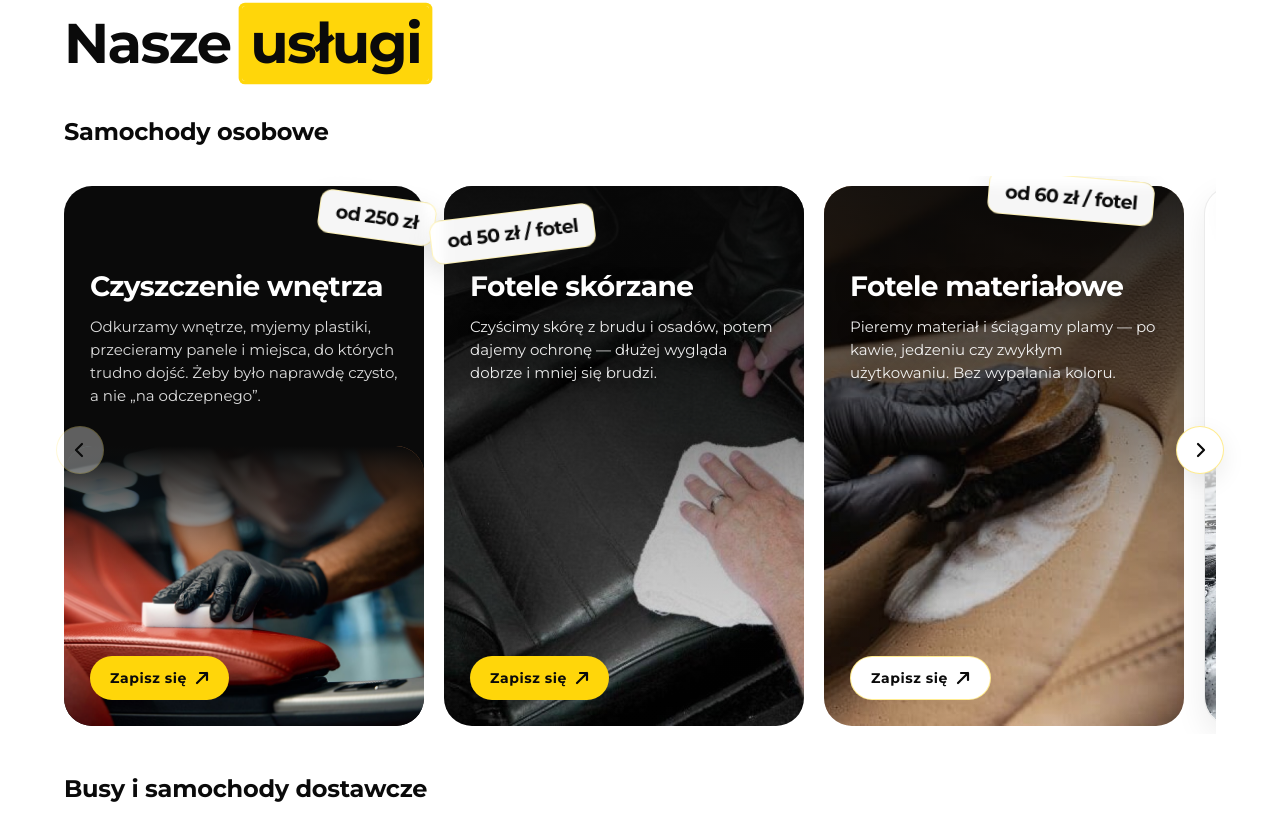
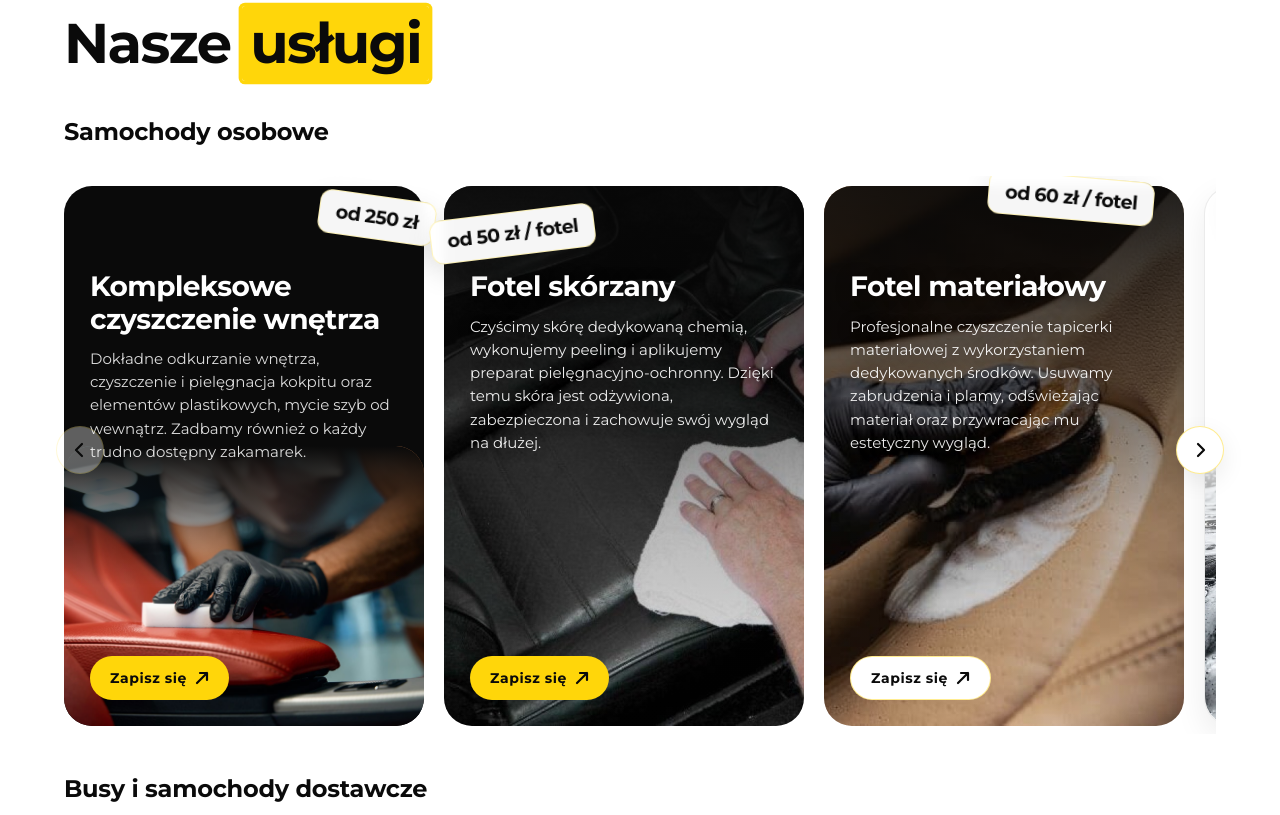
Before and after one commit to fedoniukri-io24-tech/emaro-detailing-site, a Next.js app: page /pl in a window 1280 px wide. Shown: the part 1982-2797 px from the top of the page. Built offline with nearby package versions, Linux system fonts and the light colour scheme; no server answers.

Commit message:
some updates

```diff
--- a/src/i18n/dictionaries/pl.ts
+++ b/src/i18n/dictionaries/pl.ts
@@ -45,7 +45,7 @@ export const pl: Dictionary = {
     hero: {
       lines: ['Premium detailing', 'z dojazdem do Ciebie', 'w Warszawie'],
       accent: 'detailing',
-      pillars: ['Mycie', 'Wnętrze', 'Kabiny'],
+      pillars: ['Osobowy', 'bus', 'ciężarówka'],
       cardLabel: 'Warszawa i okolice',
       cardTitle: 'Podetailujemy Twoje auto?',
       cardSub: 'Przyjedziemy tam, gdzie Ci wygodnie',
@@ -82,50 +82,57 @@ export const pl: Dictionary = {
       ],
       items: {
         'cars-interior': {
-          title: 'Czyszczenie wnętrza',
+          title: 'Kompleksowe czyszczenie wnętrza',
           description:
-            'Odkurzamy wnętrze, myjemy plastiki, przecieramy panele i miejsca, do których trudno dojść. Żeby było naprawdę czysto, a nie „na odczepnego”.',
+            'Dokładne odkurzanie wnętrza, czyszczenie i pielęgnacja kokpitu oraz elementów plastikowych, mycie szyb od wewnątrz. Zadbamy również o każdy trudno dostępny zakamarek.',
           price: 'od 250 zł',
         },
         'cars-seats-leather': {
-          title: 'Fotele skórzane',
+          title: 'Fotel skórzany',
           description:
-            'Czyścimy skórę z brudu i osadów, potem dajemy ochronę — dłużej wygląda dobrze i mniej się brudzi.',
+            'Czyścimy skórę dedykowaną chemią, wykonujemy peeling i aplikujemy preparat pielęgnacyjno-ochronny. Dzięki temu skóra jest odżywiona, zabezpieczona i zachowuje swój wygląd na dłużej.',
           price: 'od 50 zł / fotel',
         },
         'cars-seats-fabric': {
-          title: 'Fotele materiałowe',
+          title: 'Fotel materiałowy',
           description:
-            'Pieremy materiał i ściągamy plamy — po kawie, jedzeniu czy zwykłym użytkowaniu. Bez wypalania koloru.',
+            'Profesjonalne czyszczenie tapicerki materiałowej z wykorzystaniem dedykowanych środków. Usuwamy zabrudzenia i plamy, odświeżając materiał oraz przywracając mu estetyczny wygląd.',
           price: 'od 60 zł / fotel',
         },
         'cars-exterior': {
           title: 'Mycie zewnętrzne',
           description:
-            'Myjemy nadwozie, felgi i opony w trzech etapach. Na koniec czernimy gumę — auto wygląda świeżo.',
+            'Wieloetapowe mycie nadwozia z wykorzystaniem profesjonalnej chemii. Dokładnie oczyszczamy karoserię, felgi i opony, a na koniec aplikujemy dressing na opony dla estetycznego wykończenia i ochrony.',
           price: 'od 150 zł',
         },
         'vans-interior': {
-          title: 'Wnętrze',
+          title: 'Kompleksowe czyszczenie wnętrza',
           description:
-            'Odkurzanie, plastiki, fotele. W busie osobowym i dostawczym zakres jest inny — cenę podamy po obejrzeniu.',
+            'Dokładne odkurzanie, czyszczenie i pielęgnacja kokpitu oraz elementów plastikowych. Mycie szyb od wewnątrz i dokładne oczyszczenie trudno dostępnych miejsc.',
           price: 'od 290 zł',
+        },
+        'vans-seats': {
+          title: 'Czyszczenie foteli',
+          description:
+            'Indywidualna wycena dopasowana do rodzaju pojazdu, liczby foteli oraz zakresu wymaganej pielęgnacji.',
+          price: 'wycena indywidualna',
         },
         'vans-exterior': {
           title: 'Mycie zewnętrzne',
-          description: 'Nadwozie, felgi, opony — to samo trzyetapowe mycie co przy osobówkach.',
+          description:
+            'Wieloetapowe mycie nadwozia z użyciem profesjonalnej chemii, dokładne czyszczenie felg i opon oraz aplikacja dressingu na opony. Czystość i perfekcyjne wykończenie każdego detalu.',
           price: 'od 150 zł',
         },
         'trucks-cabin': {
-          title: 'Kabina',
+          title: 'Kabina ciągnika siodłowego',
           description:
-            'Czyścimy wnętrze i sypialnię, myjemy kabinę z zewnątrz. Wszystko w jednej cenie.',
+            'Kompleksowe czyszczenie i pielęgnacja wnętrza – kokpitu, tapicerki i foteli. Dokładne pranie miejsca do spania oraz podsufitki. W cenie również mycie zewnętrzne kabiny.',
           price: '745 zł / kabina',
         },
         'trucks-full': {
           title: 'Kabina + naczepa',
           description:
-            'Kabina jak wyżej plus mycie naczepy. Jak naczep jest więcej — doliczamy.',
+            'Wszystko, co obejmuje usługa „Kabina ciągnika siodłowego” + mycie zewnętrzne naczepy. Przy większej liczbie naczep – indywidualna wycena.',
           price: '1105 zł / zestaw',
         },
       },
@@ -147,44 +154,49 @@ export const pl: Dictionary = {
       },
       items: {
         'cars-interior': {
-          title: 'Czyszczenie wnętrza',
+          title: 'Kompleksowe czyszczenie wnętrza',
           price: 'od 250 zł',
-          summary: 'Odkurzanie, plastiki, panele — wnętrze na gotowo.',
+          summary: 'Odkurzanie, kokpit, plastiki i szyby od wewnątrz.',
         },
         'cars-seats-leather': {
-          title: 'Fotele skórzane',
+          title: 'Fotel skórzany',
           price: 'od 50 zł / fotel',
-          summary: 'Czyszczenie skóry + ochrona na koniec.',
+          summary: 'Czyszczenie, peeling i preparat ochronny.',
         },
         'cars-seats-fabric': {
-          title: 'Fotele materiałowe',
+          title: 'Fotel materiałowy',
           price: 'od 60 zł / fotel',
-          summary: 'Pranie materiału i ściąganie plam.',
+          summary: 'Czyszczenie tapicerki i usuwanie plam.',
         },
         'cars-exterior': {
           title: 'Mycie zewnętrzne',
           price: 'od 150 zł',
-          summary: 'Nadwozie, felgi, opony — trzy etapy + czernienie gumy.',
+          summary: 'Wieloetapowe mycie + dressing na opony.',
         },
         'vans-interior': {
-          title: 'Wnętrze',
+          title: 'Kompleksowe czyszczenie wnętrza',
           price: 'od 290 zł',
-          summary: 'Odkurzanie, plastiki, fotele. Cena po obejrzeniu busa.',
+          summary: 'Odkurzanie, kokpit, plastiki i szyby od wewnątrz.',
+        },
+        'vans-seats': {
+          title: 'Czyszczenie foteli',
+          price: 'wycena indywidualna',
+          summary: 'Cena zależna od pojazdu, liczby foteli i zakresu.',
         },
         'vans-exterior': {
           title: 'Mycie zewnętrzne',
           price: 'od 150 zł',
-          summary: 'Nadwozie, felgi, opony — trzyetapowe mycie.',
+          summary: 'Wieloetapowe mycie + dressing na opony.',
         },
         'trucks-cabin': {
-          title: 'Kabina',
+          title: 'Kabina ciągnika siodłowego',
           price: '745 zł / kabina',
-          summary: 'Wnętrze, sypialnia i mycie z zewnątrz.',
+          summary: 'Wnętrze, sypialnia, podsufitka + mycie kabiny z zewnątrz.',
         },
         'trucks-full': {
           title: 'Kabina + naczepa',
           price: '1105 zł / zestaw',
-          summary: 'Kabina + mycie naczepy. Kilka naczep — osobno.',
+          summary: 'Kabina ciągnika + mycie naczepy. Kilka naczep — osobno.',
         },
       },
     },
@@ -290,12 +302,13 @@ export const pl: Dictionary = {
       successText: 'Skontaktujemy się z Tobą wkrótce.',
       services: [
         'Kompleksowe czyszczenie wnętrza — auto osobowe',
-        'Czyszczenie foteli skórzanych',
-        'Czyszczenie foteli materiałowych',
+        'Fotel skórzany',
+        'Fotel materiałowy',
         'Mycie zewnętrzne — auto osobowe',
         'Kompleksowe czyszczenie wnętrza — bus',
+        'Czyszczenie foteli — bus',
         'Mycie zewnętrzne — bus',
-        'Detailing kabiny ciężarówki',
+        'Detailing kabiny ciągnika siodłowego',
         'Kabina + naczepa',
         'Inne',
       ],
--- a/src/i18n/dictionaries/uk.ts
+++ b/src/i18n/dictionaries/uk.ts
@@ -44,7 +44,7 @@ export const uk: Dictionary = {
     hero: {
       lines: ['Преміум-детейлінг', 'з виїздом до вас', 'у Варшаві'],
       accent: 'детейлінг',
-      pillars: ['Миття', 'Салон', 'Кабіни'],
+      pillars: ['Легкове', 'бус', 'вантажівка'],
       cardLabel: 'Варшава та околиці',
       cardTitle: 'Подетейлимо ваше авто?',
       cardSub: 'Приїдемо туди, де вам зручно',
@@ -81,50 +81,57 @@ export const uk: Dictionary = {
       ],
       items: {
         'cars-interior': {
-          title: 'Чистка салону',
+          title: 'Комплексне очищення салону',
           description:
-            'Пилососимо салон, миємо пластик, протираємо панелі й важкодоступні місця. Авто виглядає як після хорошого прибирання, а не «нашвидкуруч».',
+            'Ретельне пилососіння салону, очищення та догляд за кокпітом і пластиковими елементами, миття скла зсередини. Подбаємо також про кожен важкодоступний куточок.',
           price: 'від 250 zł',
         },
         'cars-seats-leather': {
-          title: 'Шкіряні сидіння',
+          title: 'Шкіряне сидіння',
           description:
-            'Чистимо шкіру від бруду й залишків, потім наносимо захист, щоб довше трималась і менше бруднилась.',
+            'Чистимо шкіру спеціальною хімією, робимо пілінг і наносимо захисно-доглядовий засіб. Шкіра живиться, захищається і довше зберігає вигляд.',
           price: 'від 50 zł / сидіння',
         },
         'cars-seats-fabric': {
-          title: 'Тканинні сидіння',
+          title: 'Тканинне сидіння',
           description:
-            'Перемо тканину й прибираємо плями — від кави, їжі чи звичайного бруду. Без «випалювання» кольору.',
+            'Професійне очищення тканинної оббивки спеціальними засобами. Прибираємо бруд і плями, освіжуємо матеріал і повертаємо охайний вигляд.',
           price: 'від 60 zł / сидіння',
         },
         'cars-exterior': {
           title: 'Зовнішнє миття',
           description:
-            'Миємо кузов, диски й шини в три етапи. Наприкінці чорнимо гуму — авто виглядає свіжо.',
+            'Багатоетапне миття кузова професійною хімією. Ретельно чистимо кузов, диски й шини, а наприкінці наносимо dressing на шини для охайного вигляду й захисту.',
           price: 'від 150 zł',
         },
         'vans-interior': {
-          title: 'Салон',
+          title: 'Комплексне очищення салону',
           description:
-            'Пилосос, пластик, сидіння. У пасажирському й вантажному бусі обсяг різний — ціну скажемо після огляду.',
+            'Ретельне пилососіння, очищення та догляд за кокпітом і пластиком. Миття скла зсередини й очищення важкодоступних місць.',
           price: 'від 290 zł',
+        },
+        'vans-seats': {
+          title: 'Чистка сидінь',
+          description:
+            'Індивідуальна оцінка залежно від типу авто, кількості сидінь і обсягу потрібного догляду.',
+          price: 'індивідуальна оцінка',
         },
         'vans-exterior': {
           title: 'Зовнішнє миття',
-          description: 'Кузов, диски, шини — те саме триетапне миття, що й для легкових.',
+          description:
+            'Багатоетапне миття кузова професійною хімією, ретельна чистка дисків і шин та нанесення dressingu. Чистота й акуратне оздоблення кожної деталі.',
           price: 'від 150 zł',
         },
         'trucks-cabin': {
-          title: 'Кабіна',
+          title: 'Кабіна сідлового тягача',
           description:
-            'Чистимо салон і спальник, миємо кабіну ззовні. Усе в одній ціні.',
+            'Комплексне очищення та догляд салону — кокпіт, оббивка і сидіння. Ретельне прання спального місця та стелі. У ціні також зовнішнє миття кабіни.',
           price: '745 zł / кабіна',
         },
         'trucks-full': {
           title: 'Кабіна + напівпричіп',
           description:
-            'Кабіна як вище плюс миття напівпричепа. Якщо їх більше одного — додаємо до рахунку.',
+            'Усе, що входить у послугу «Кабіна сідлового тягача», плюс зовнішнє миття напівпричепа. При більшій кількості напівпричепів — індивідуальна оцінка.',
           price: '1105 zł / комплект',
         },
       },
@@ -146,44 +153,49 @@ export const uk: Dictionary = {
       },
       items: {
         'cars-interior': {
-          title: 'Чистка салону',
+          title: 'Комплексне очищення салону',
           price: 'від 250 zł',
-          summary: 'Пилосос, пластик, панелі — салон під ключ.',
+          summary: 'Пилосос, кокпіт, пластик і скло зсередини.',
         },
         'cars-seats-leather': {
-          title: 'Шкіряні сидіння',
+          title: 'Шкіряне сидіння',
           price: 'від 50 zł / сидіння',
-          summary: 'Чистка шкіри + захист після.',
+          summary: 'Чистка, пілінг і захисний засіб.',
         },
         'cars-seats-fabric': {
-          title: 'Тканинні сидіння',
+          title: 'Тканинне сидіння',
           price: 'від 60 zł / сидіння',
-          summary: 'Прання тканини й прибирання плям.',
+          summary: 'Очищення оббивки та прибирання плям.',
         },
         'cars-exterior': {
           title: 'Зовнішнє миття',
           price: 'від 150 zł',
-          summary: 'Кузов, диски, шини — три етапи + чорніння гуми.',
+          summary: 'Багатоетапне миття + dressing шин.',
         },
         'vans-interior': {
-          title: 'Салон',
+          title: 'Комплексне очищення салону',
           price: 'від 290 zł',
-          summary: 'Пилосос, пластик, сидіння. Ціна після огляду буса.',
+          summary: 'Пилосос, кокпіт, пластик і скло зсередини.',
+        },
+        'vans-seats': {
+          title: 'Чистка сидінь',
+          price: 'індивідуальна оцінка',
+          summary: 'Ціна залежить від авто, сидінь і обсягу робіт.',
         },
         'vans-exterior': {
           title: 'Зовнішнє миття',
           price: 'від 150 zł',
-          summary: 'Кузов, диски, шини — триетапне миття.',
+          summary: 'Багатоетапне миття + dressing шин.',
         },
         'trucks-cabin': {
-          title: 'Кабіна',
+          title: 'Кабіна сідлового тягача',
           price: '745 zł / кабіна',
-          summary: 'Салон, спальник і миття ззовні.',
+          summary: 'Салон, спальник, стеля + миття кабіни ззовні.',
         },
         'trucks-full': {
           title: 'Кабіна + напівпричіп',
           price: '1105 zł / комплект',
-          summary: 'Кабіна + миття напівпричепа. Кілька — окремо.',
+          summary: 'Кабіна тягача + миття напівпричепа. Кілька — окремо.',
         },
       },
     },
@@ -289,12 +301,13 @@ export const uk: Dictionary = {
       successText: 'Ми звʼяжемося з вами найближчим часом.',
       services: [
         'Комплексне очищення салону — легкове авто',
-        'Очищення шкіряних сидінь',
-        'Очищення тканинних сидінь',
+        'Шкіряне сидіння',
+        'Тканинне сидіння',
         'Зовнішнє миття — легкове авто',
         'Комплексне очищення салону — бус',
+        'Чистка сидінь — бус',
         'Зовнішнє миття — бус',
-        'Детейлінг кабіни вантажівки',
+        'Детейлінг кабіни сідлового тягача',
         'Кабіна + напівпричіп',
         'Інше',
       ],
```
Also changed, not shown: src/app/data/siteContent.ts (+7 -0 lines).
